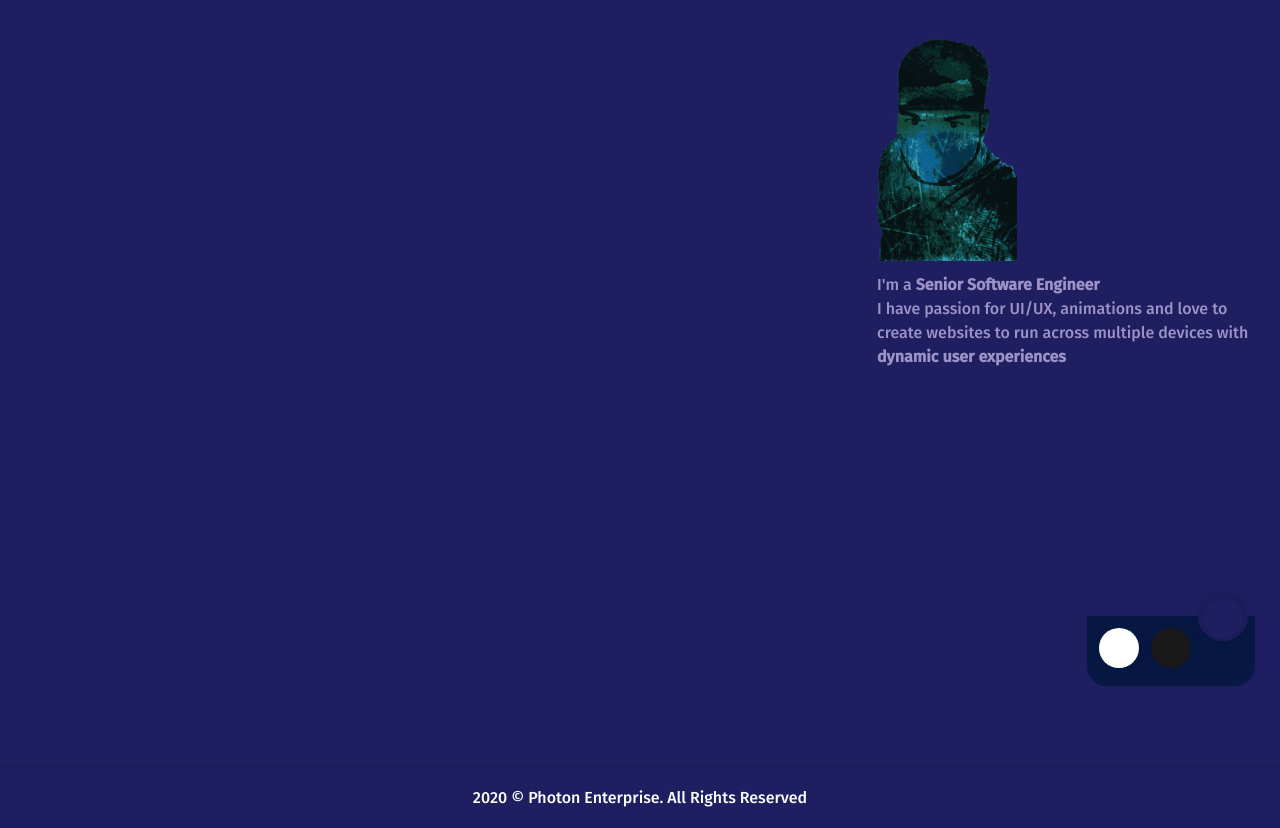
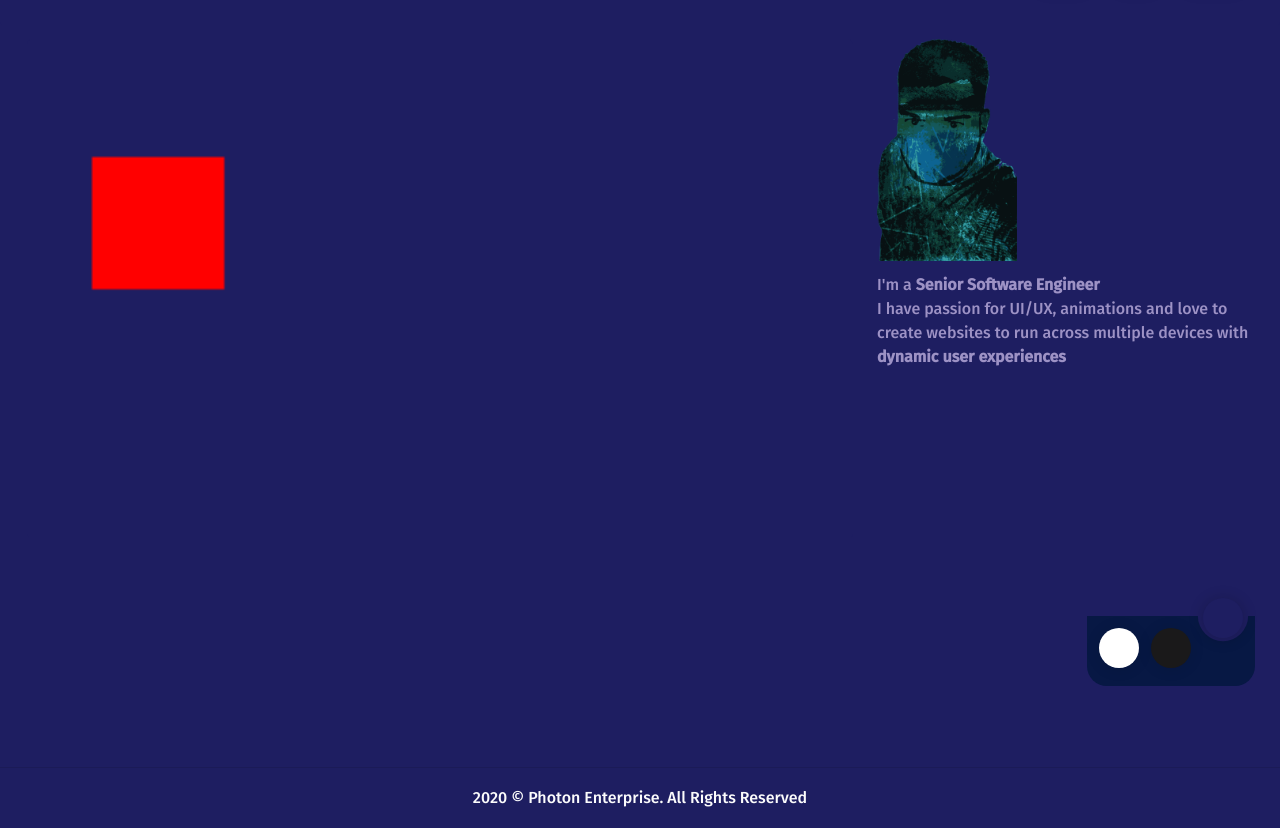
Before and after one commit to mp5maker/react-blog, a Gatsby site: page /games/breakout in a window 1280 px wide. Shown: the part 89-917 px from the top of the page. Built offline with nearby package versions, Linux system fonts and the light colour scheme; Gatsby itself is replaced by a stand-in of ours.

Commit message:
feat: add simple block using canvas

```diff
--- /dev/null
+++ b/src/Components/Animation/index.js
@@ -0,0 +1,25 @@
+import React from 'react'
+
+import { Animation as UtilityAnimation } from 'Utilities/Animation'
+
+export const Animation = ({ width = '99%', height = '100%', onAnimation }) => {
+    const canvasRef = React.useRef()
+
+    React.useEffect(() => {
+        if (canvasRef.current) {
+            const animation = new UtilityAnimation({ canvas: canvasRef.current })
+            if (onAnimation) onAnimation({ animation })
+        }
+
+    }, [canvasRef])
+
+    return (
+        <canvas
+            style={{
+                width,
+                height
+            }}
+            ref={canvasRef}>
+        </canvas>
+    )
+}
--- /dev/null
+++ b/src/Utilities/Animation/index.js
@@ -0,0 +1,91 @@
+export class Animation {
+    constructor({ canvas }) {
+        this.canvas = canvas
+        this.context = canvas.getContext('2d')
+        this.width = canvas.width
+        this.height = canvas.height
+        this.frame = 0
+        this.timeInterval = 0
+        this.startTime = 0
+        this.lastTime = 0
+        this.t = 0
+        this.stage = ''
+        this.animationFrame = ''
+        this.playing = false
+
+        this.setStage = this.setStage.bind(this)
+        this.start = this.start.bind(this)
+        this.stop = this.stop.bind(this)
+        this.animate = this.animate.bind(this)
+        this.getTimeInterval = this.getTimeInterval.bind(this)
+        this.getTime = this.getTime.bind(this)
+        this.getFrame = this.getFrame.bind(this)
+        this.getFPS = this.getFPS.bind(this)
+        this.getCanvas = this.getCanvas.bind(this)
+        this.getContext = this.getContext.bind(this)
+        this.isPlaying = this.isPlaying.bind(this)
+    }
+
+    getContext() {
+        return this.context
+    }
+
+    getCanvas() {
+        return this.canvas
+    }
+
+    setStage(stage) {
+        if (stage) this.stage = stage
+    }
+
+    animate(currentTime) {
+        this.frame++
+
+        if (!this.lastTime) this.lastTime = currentTime
+        else {
+            this.timeInterval = currentTime - this.lastTime
+            this.t += this.timeInterval
+            this.lastTime = currentTime
+        }
+
+        if (this.playing) {
+            this.stage()
+            this.animationFrame = window.requestAnimationFrame(this.animate)
+        } else window.cancelAnimationFrame(this.animationFrame)
+    }
+
+    getTimeInterval() {
+        return this.timeInterval
+    }
+
+    getTime() {
+        return this.t
+    }
+
+    getFrame() {
+        return this.frame
+    }
+
+    getFPS() {
+        return this.timeInterval > 0 ? this.timeInterval / 1000 : 0
+    }
+
+    start() {
+        this.playing = true
+        this.startTime = new Date().getTime()
+        this.timeInterval = 0
+        this.frame = 0
+        this.lastTime = 0
+        this.t = 0
+        this.animationFrame = window.requestAnimationFrame(this.animate)
+    }
+
+    stop() {
+        this.playing = false
+    }
+
+    isPlaying() {
+        return this.playing
+    }
+
+}
--- a/src/pages/games/breakout/index.js
+++ b/src/pages/games/breakout/index.js
@@ -1,13 +1,29 @@
 import React from "react"
 
 import { Layout } from 'Components/Layout'
+import { Animation } from 'Components/Animation'
 
 
 export default function Breakout() {
+    const onAnimation = React.useCallback(({ animation }) => {
+        const context = animation.getContext()
+
+        const stage = function() {
+            context.beginPath();
+            context.rect(20, 40, 50, 50);
+            context.fillStyle = "#FF0000";
+            context.fill();
+            context.closePath()
+        }
+
+        animation.setStage(stage)
+        animation.start()
+    }, [])
 
     return (
         <>
             <Layout page={`Games`}>
+                <Animation onAnimation={onAnimation} />
             </Layout>
         </>
     )
```
